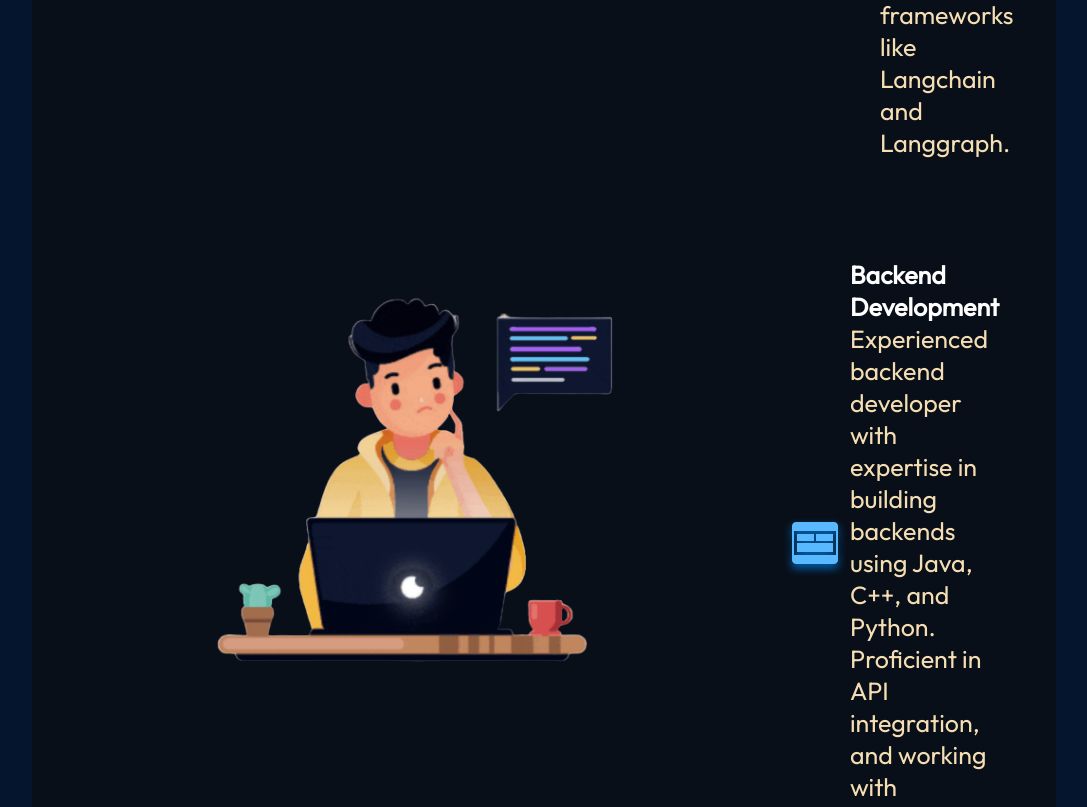
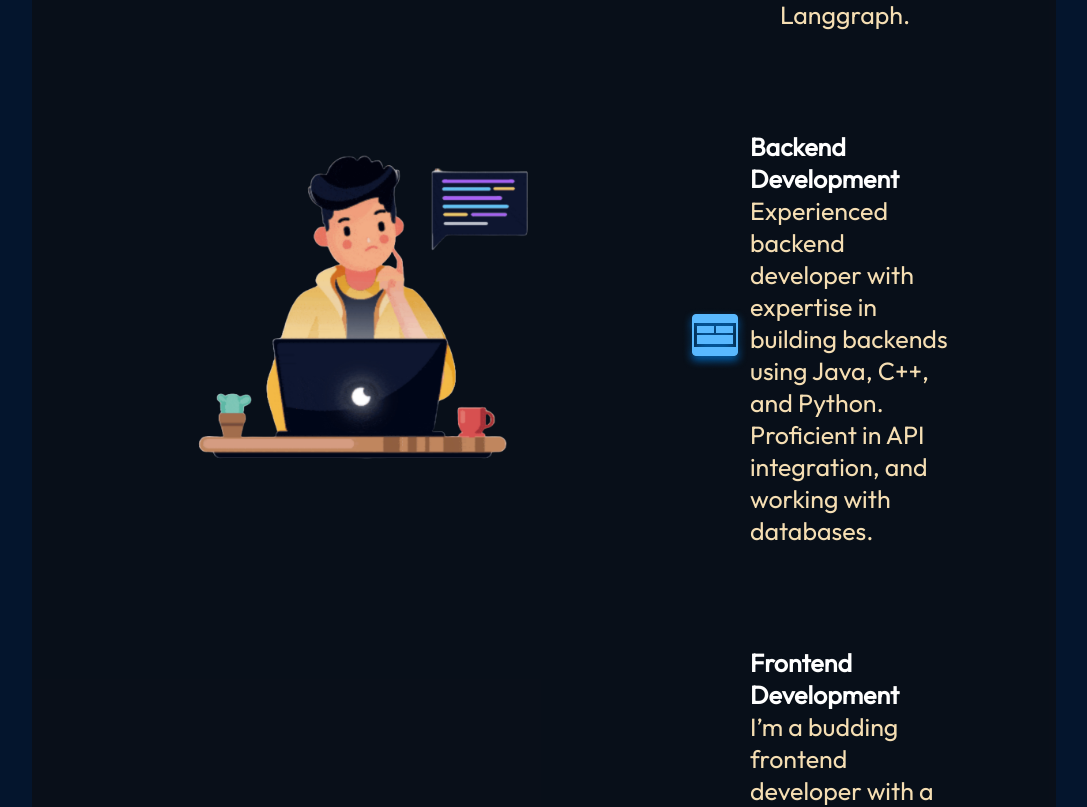
Before and after one commit to Sarthak-Kakkar-03/personal_portfolio_v1, a React (Vite) app: page / in a window 1280 px wide. Shown: the part 1523-2330 px from the top of the page, without its empty margins (96-1183 px from the left). Built offline with nearby package versions, Linux system fonts and the light colour scheme.

Commit message:
sizing/padding fix

```diff
--- a/src/components/About/About.module.css
+++ b/src/components/About/About.module.css
@@ -32,7 +32,7 @@
 }
 
 .aboutImg {
-    max-width: 600px;
+    max-width: 500px;
     margin-right: 50px; /* Space between image and sections */
 }
 
--- a/src/components/Experience/Experience.module.css
+++ b/src/components/Experience/Experience.module.css
@@ -13,6 +13,7 @@
     font-weight: 700;
     letter-spacing: 1.75px;
     text-transform: uppercase;
+    margin-top: 60px;
 }
 
 .content {
```
